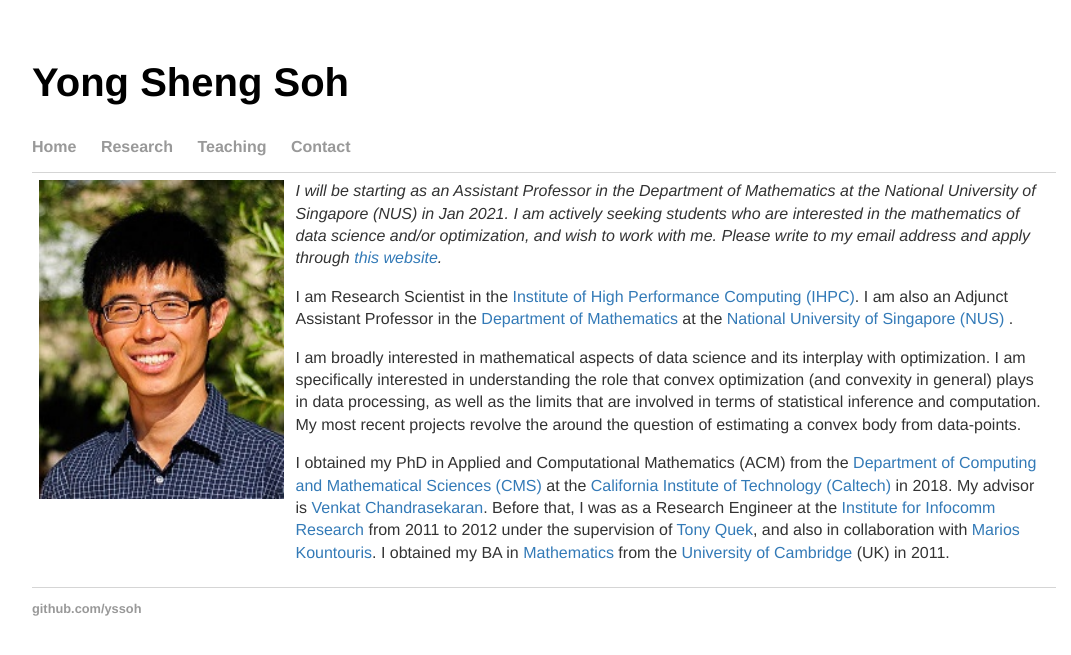
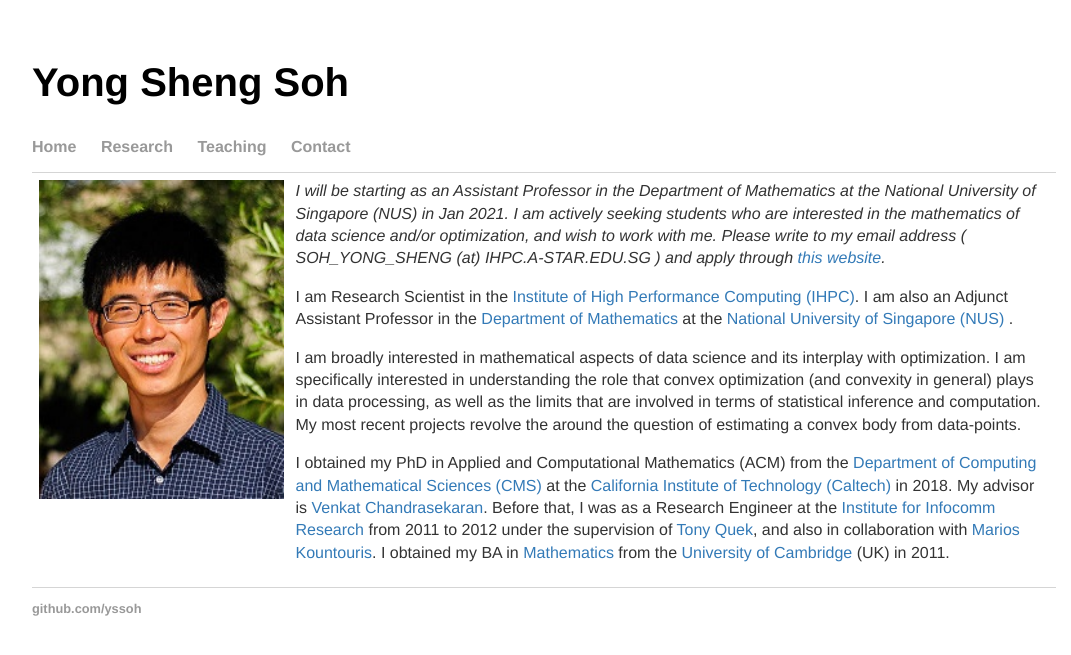
Before and after one commit to yssoh/yssoh.github.io, a Jekyll site: the page built from index.html, in a window 1280 px wide. Shown: the top 655 px of the page, without its empty margins (96-1167 px from the left). Built offline with Jekyll 4.4.1, drawn with Linux system fonts in a browser that asks for light colours.

Commit message:
updated email

```diff
--- a/index.html
+++ b/index.html
@@ -21,7 +21,7 @@
     </td>
     <td>
       <div id="blurb">
-	<p><i>I will be starting as an Assistant Professor in the Department of Mathematics at the National University of Singapore (NUS) in Jan 2021.  I am actively seeking students who are interested in the mathematics of data science and/or optimization, and wish to work with me.  Please write to my email address and apply through <a href="https://www.math.nus.edu.sg/graduates/graduate-programme-in-mathematics-by-research/prospective-students/">this website</a>.</i></p>
+	<p><i>I will be starting as an Assistant Professor in the Department of Mathematics at the National University of Singapore (NUS) in Jan 2021.  I am actively seeking students who are interested in the mathematics of data science and/or optimization, and wish to work with me.  Please write to my email address ( SOH_YONG_SHENG (at) IHPC.A-STAR.EDU.SG ) and apply through <a href="https://www.math.nus.edu.sg/graduates/graduate-programme-in-mathematics-by-research/prospective-students/">this website</a>.</i></p>
 
 	<p>I am Research Scientist in the <a href="http://www.a-star.edu.sg/ihpc">Institute of High Performance Computing (IHPC)</a>.  I am also an Adjunct Assistant Professor in the <a href="https://www.math.nus.edu.sg/"> Department of Mathematics</a> at the <a href="http://nus.edu.sg/"> National University of Singapore (NUS) </a>. </p>
 
```
